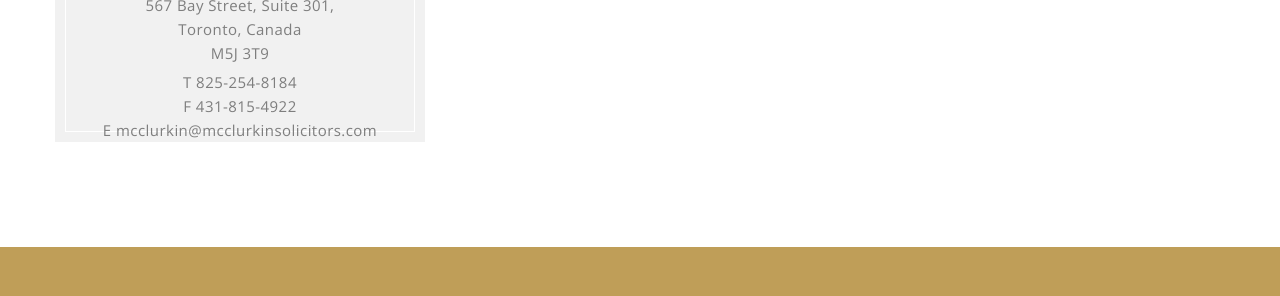
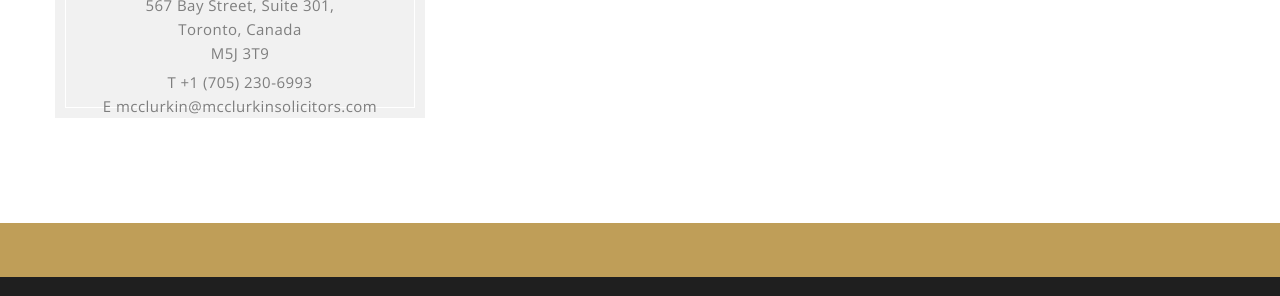
Before and after one commit to Justprince234/mcclurkin, a plain HTML site: page contact.html in a window 1280 px wide. Shown: the part 685-981 px from the top of the page. Drawn offline with nearby package versions, Linux system fonts and the light colour scheme.

Commit message:
New update

```diff
--- a/contact.html
+++ b/contact.html
@@ -96,7 +96,7 @@
                             <div class="contact-right-text">
                                 <h3 align="center"> McClurkin Solicitors</h3>
                                 <p> 567 Bay Street, Suite 301,<br> Toronto, Canada<br> M5J 3T9
-                                    <p>T 825-254-8184<br> F 431-815-4922<br> E mcclurkin@mcclurkinsolicitors.com</p>
+                                    <p>T +1 (705) 230-6993<br> E mcclurkin@mcclurkinsolicitors.com</p>
                             </div>
                         </div>
                     </div>
```
